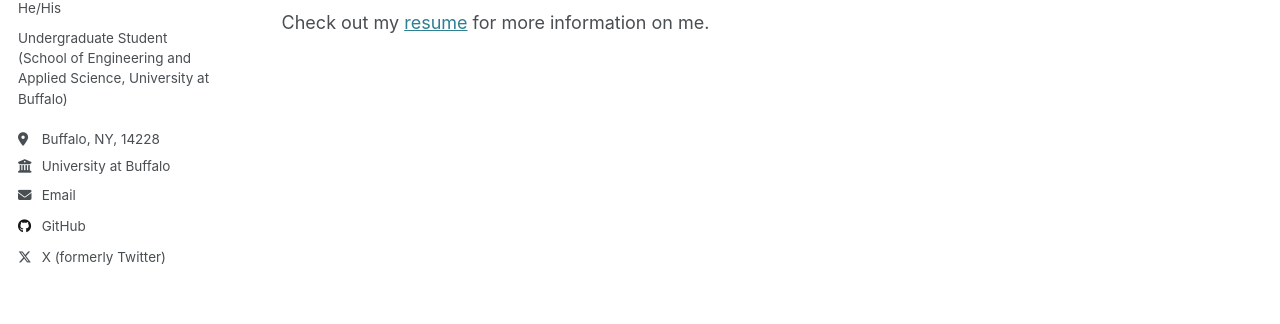
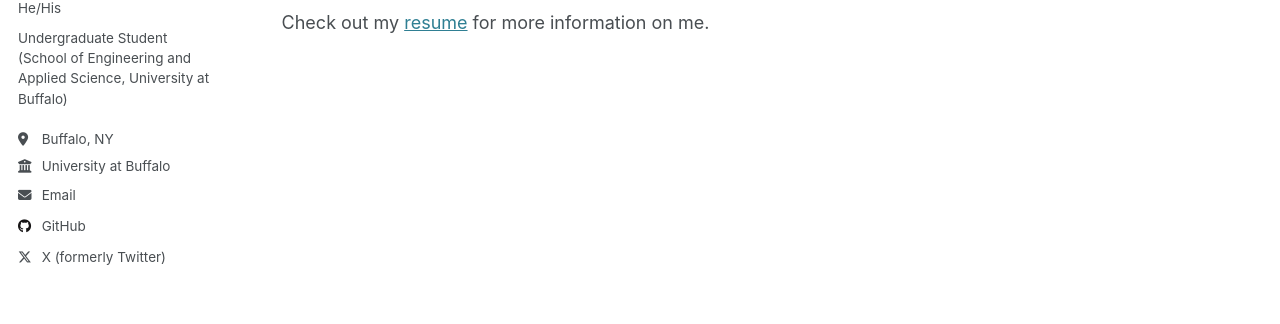
Before and after one commit to tobu61106f/tobu61106f.github.io, a Jekyll site: the page built from _pages/about.md, in a window 1280 px wide. Shown: the part 325-649 px from the top of the page. Built offline with Jekyll 4.4.1, drawn with Linux system fonts in a browser that asks for light colours.

Commit message:
Update _config.yml

```diff
--- a/_config.yml
+++ b/_config.yml
@@ -26,7 +26,7 @@
   name             : "Zhiyun Yu"
   pronouns         : "He/His"
   bio              : "Undergraduate Student (School of Engineering and Applied Science, University at Buffalo)"
-  location         : "Buffalo, NY, 14228"
+  location         : "Buffalo, NY"
   employer         : "University at Buffalo"
   uri              : # URL
   email            : "zhiyunyu@buffalo.edu"
@@ -45,7 +45,7 @@
   bitbucket        : # Username - Update with your username on the site
   codepen          : # Username
   dribbble         : # Username
-  github           : "github.com/tobu61106f"
+  github           : "tobu61106f"
   kaggle           : # Username
   stackoverflow    : # User number or user number and name (i.e., use "1" or "1/jeff-atwood")
 
```
